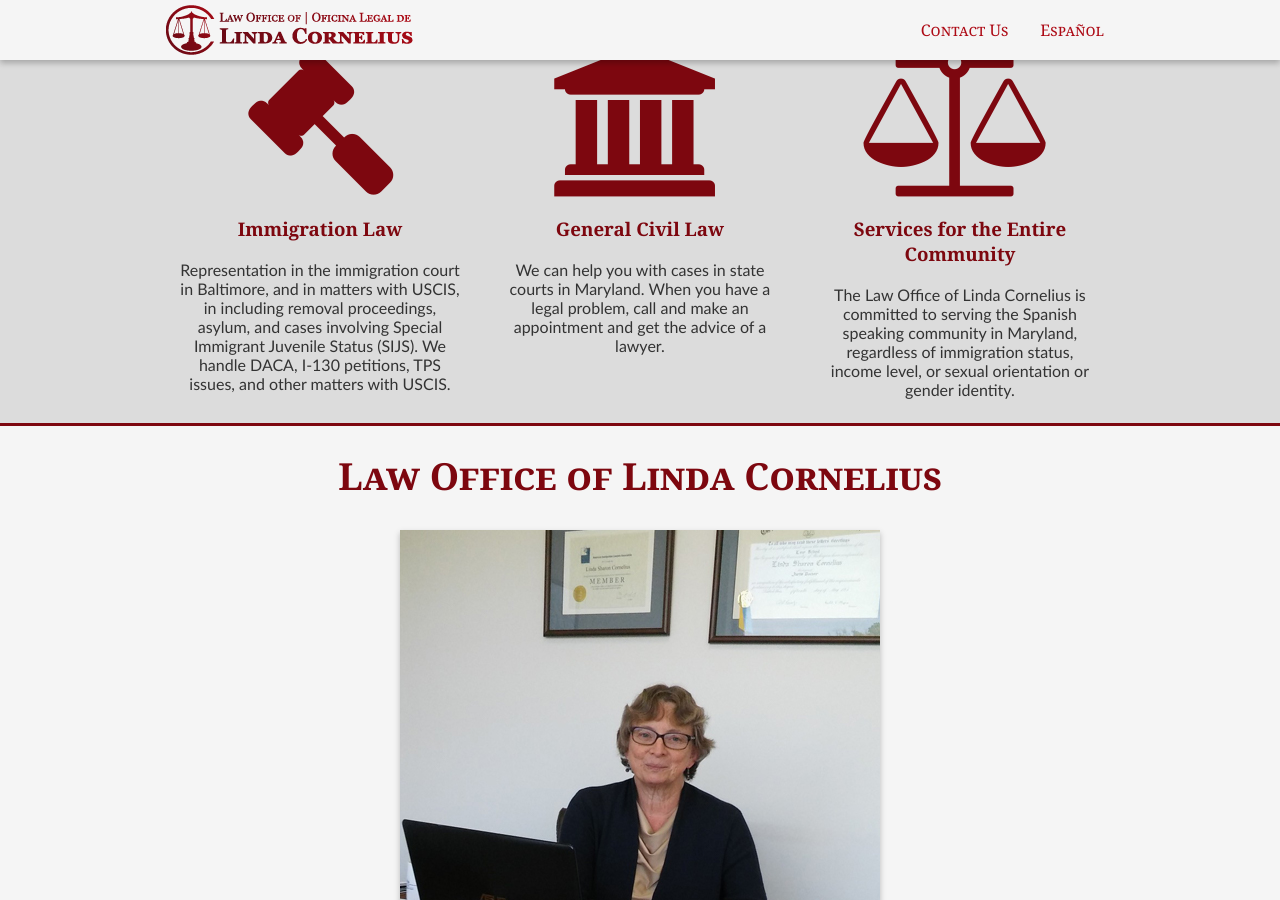
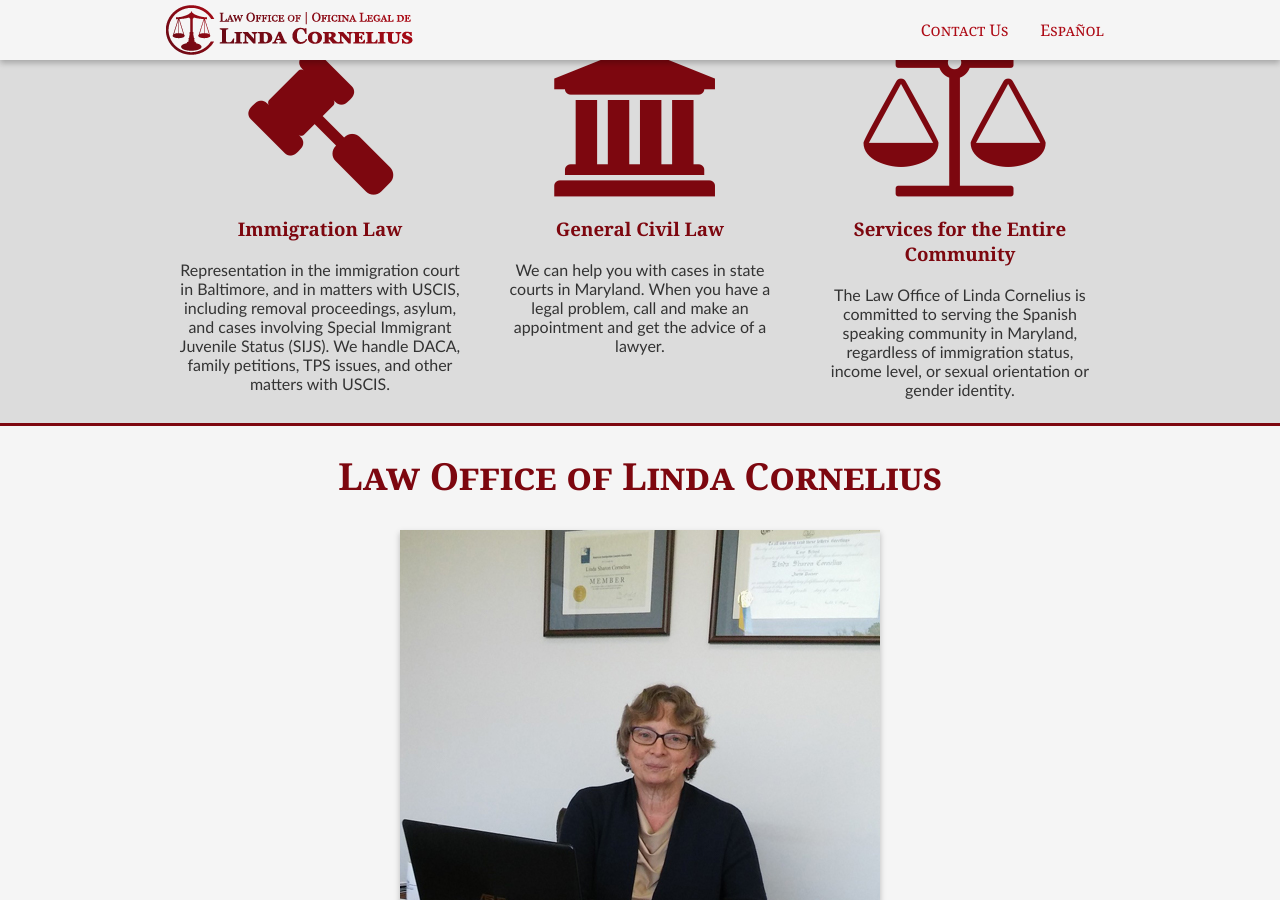
Before and after one commit to edamtoft/cornelius.legal.site, a Jekyll site: the page built from index.markdown, in a window 1280 px wide and 900 px high, scrolled down 839 px. Built offline with Jekyll 4.4.1, drawn with Linux system fonts in a browser that asks for light colours; nearby versions of some CDN libraries.

Commit message:
Updated '_practice/immigation.markdown' via CloudCannon

```diff
--- a/_practice/immigation.markdown
+++ b/_practice/immigation.markdown
@@ -2,15 +2,13 @@
 title: Immigration Law
 identifier: immigrationlaw
 layout: page
-description_text: Representation in the immigration court in Baltimore, and in matters
-  with USCIS, in including removal proceedings, asylum,  and cases involving Special
-  Immigrant Juvenile Status (SIJS). We handle DACA, I-130 petitions, TPS issues, and
-  other matters with USCIS.
+description_text: 'Representation in the immigration court in Baltimore, and in matters with USCIS,  including removal proceedings, asylum,  and cases involving Special Immigrant Juvenile Status (SIJS). We handle DACA, family petitions, TPS issues, and other matters with USCIS.'
 language: english
 icon: gavel
-banner_image: "/assets/baltimore.jpg"
+banner_image: /assets/baltimore.jpg
 sitemap: true
 order: 1
 ---
 
+
 When you or your loved ones face removal proceedings, or other immigration issues, contact the Law Office of Linda Cornelius.  We are committed to helping you find the best solutions for your individual situation, regardless of whether the best solution in your situation is to apply for asylum, or to seek SIJS status, or to seek voluntary departure or Prosecutorial Discretion. We provide all services in Spanish and English.
```
